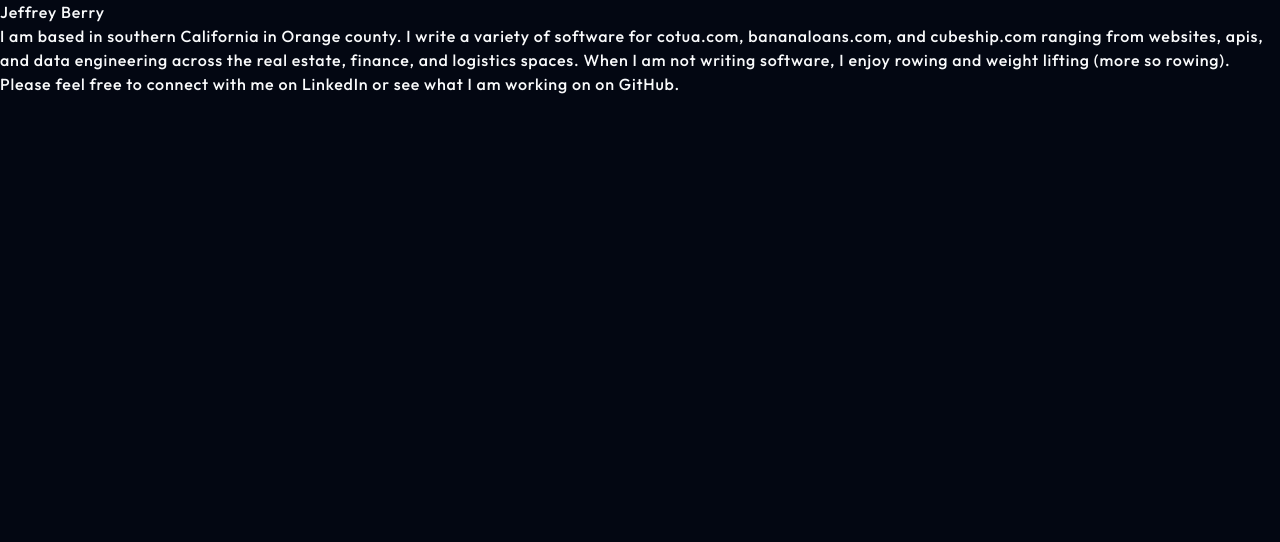
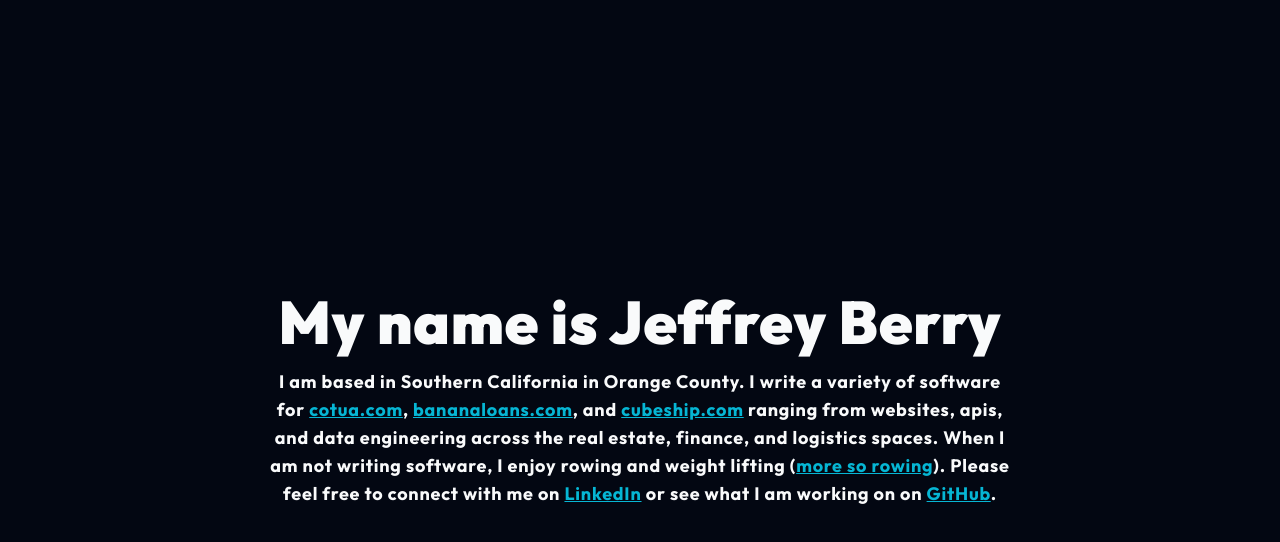
Before and after one commit to jberry93/jeffreyberry.dev, an Astro site: page / in a window 1280 px wide. Built offline with nearby package versions, Linux system fonts and the light colour scheme; Astro itself is replaced by a stand-in of ours.

Commit message:
chore(index.astro): add styling

```diff
--- a/src/pages/index.astro
+++ b/src/pages/index.astro
@@ -3,10 +3,12 @@ import Base from "../layouts/Base.astro";
 ---
 
 <Base>
-    <section>
-        <h1>Jeffrey Berry</h1>
-        <p>
-            I am based in southern California in Orange county. I write a variety of software for <a href="https://cotua.com/">cotua.com</a>, <a href="https://bananaloans.com">bananaloans.com</a>, and <a href="https://www.cubeship.com/">cubeship.com</a> ranging from websites, apis, and data engineering across the real estate, finance, and logistics spaces. When I am not writing software, I enjoy rowing and weight lifting (<a href="https://log.concept2.com/profile/1738484">more so rowing</a>). Please feel free to connect with me on <a href="https://www.linkedin.com/in/jeffrey-berry-82154a3a/">LinkedIn</a> or see what I am working on on <a href="https://github.com/jberry93">GitHub</a>.
+    <section class="h-screen max-w-3xl w-full mx-auto px-2 flex flex-col items-center justify-center text-center">
+        <h1 class="text-4xl lg:text-6xl font-black mb-4">
+            My name is Jeffrey Berry
+        </h1>
+        <p class="text-sm lg:text-lg font-bold">
+            I am based in Southern California in Orange County. I write a variety of software for <a href="https://cotua.com/" class="text-cyan-500 underline">cotua.com</a>, <a href="https://bananaloans.com" class="text-cyan-500 underline">bananaloans.com</a>, and <a href="https://www.cubeship.com/" class="text-cyan-500 underline">cubeship.com</a> ranging from websites, apis, and data engineering across the real estate, finance, and logistics spaces. When I am not writing software, I enjoy rowing and weight lifting (<a href="https://log.concept2.com/profile/1738484" class="text-cyan-500 underline">more so rowing</a>). Please feel free to connect with me on <a href="https://www.linkedin.com/in/jeffrey-berry-82154a3a/" class="text-cyan-500 underline">LinkedIn</a> or see what I am working on on <a href="https://github.com/jberry93" class="text-cyan-500 underline">GitHub</a>.
         </p>
     </section>
 </Base>
```
